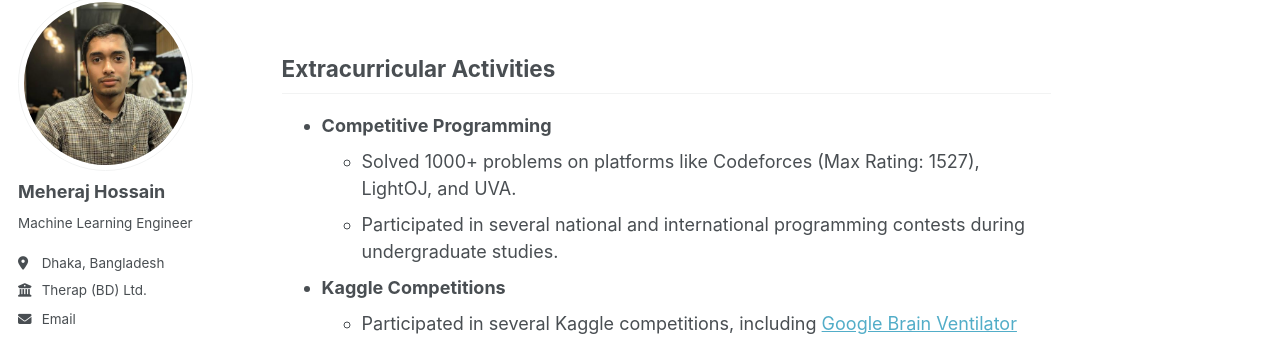
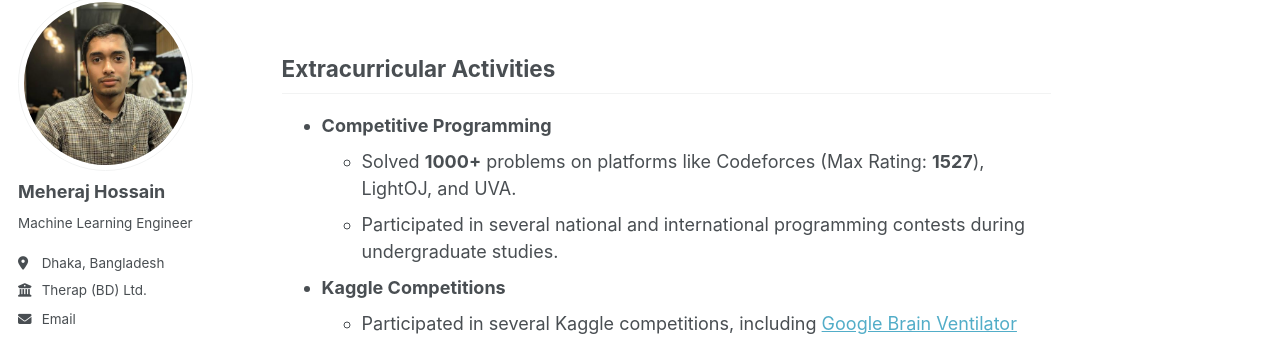
Before and after one commit to meheraj2325/meheraj2325.github.io, a Jekyll site: the page built from _pages/about.md, in a window 1280 px wide and 900 px high, scrolled down 2867 px. Shown: the part 110-450 px from the top of the window. Built offline with Jekyll 4.4.1, drawn with Linux system fonts in a browser that asks for light colours.

```diff
--- a/_pages/about.md
+++ b/_pages/about.md
@@ -128,7 +128,7 @@ My research interests lie broadly in the area of Natural Language Processing and
 <h2> Extracurricular Activities </h2>
 
 * **Competitive Programming**
-  * Solved 1000+ problems on platforms like Codeforces (Max Rating: 1527), LightOJ, and UVA.
+  * Solved <strong>1000+</strong> problems on platforms like Codeforces (Max Rating: <strong>1527</strong>), LightOJ, and UVA.
   * Participated in several national and international programming contests during undergraduate studies.
 
 * **Kaggle Competitions**
```
